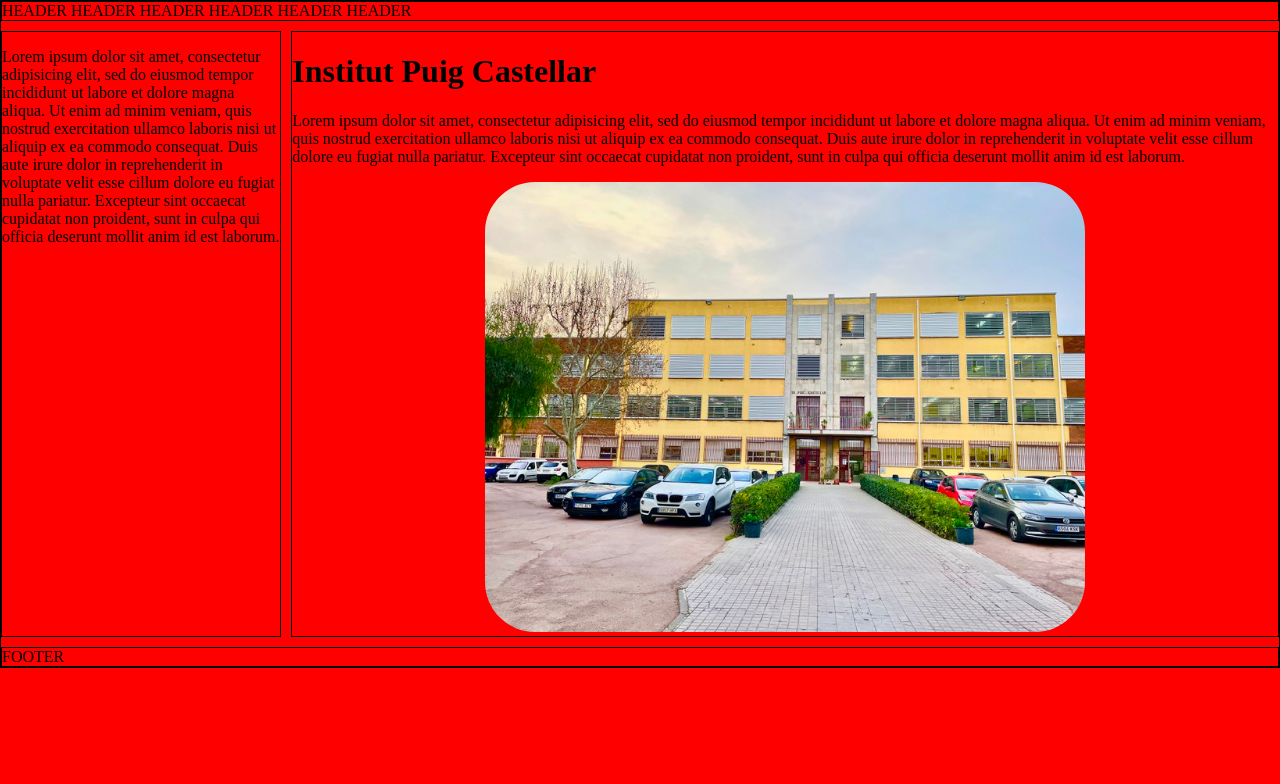
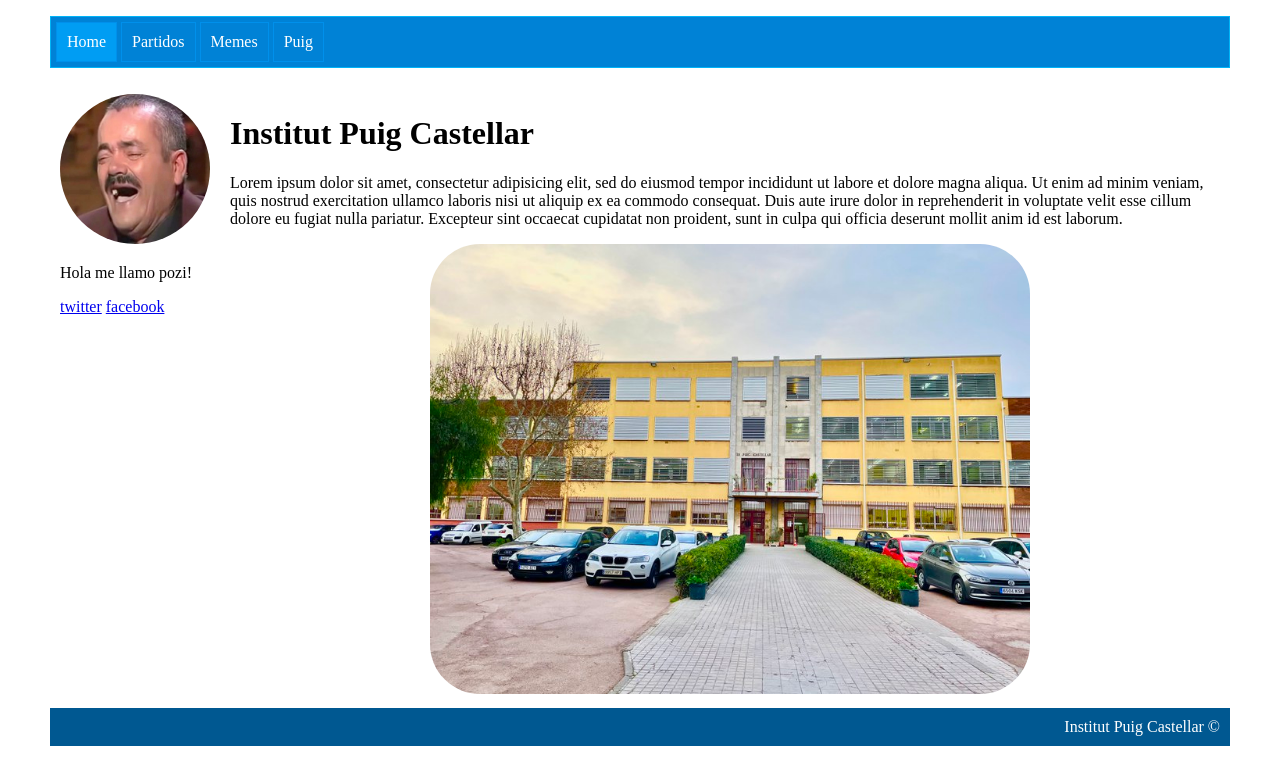
Before and after one commit to rusben/webpage, a plain HTML site: page index.html in a window 1280 px wide. Drawn offline with Linux system fonts and the light colour scheme.

Commit message:
Pozi algo ha cambiado

```diff
--- a/index.html
+++ b/index.html
@@ -13,11 +13,27 @@ You can only have one item
 with the same id at the same HTML page
 -->
 
+<div class="grid-container">
+  <div class="box" id="header">
+    <ul id="menu">
+      <li> <a href="#">Home</a> </li>
+      <li> <a href="#">Partidos</a> </li>
+      <li> <a href="#">Memes</a> </li>
+      <li> <a href="#">Puig</a> </li>
+    </ul>
 
-<div class="grid-container">
-  <div class="box" id="header">HEADER HEADER HEADER HEADER HEADER HEADER </div>
+  </div>
   <div class="box" id="right">
-    <p> Lorem ipsum dolor sit amet, consectetur adipisicing elit, sed do eiusmod tempor incididunt ut labore et dolore magna aliqua. Ut enim ad minim veniam, quis nostrud exercitation ullamco laboris nisi ut aliquip ex ea commodo consequat. Duis aute irure dolor in reprehenderit in voluptate velit esse cillum dolore eu fugiat nulla pariatur. Excepteur sint occaecat cupidatat non proident, sunt in culpa qui officia deserunt mollit anim id est laborum.</p>
+    <div id="card">
+      <img src="images/pozi.jpg"/>
+      <p>Hola me llamo pozi!</p>
+      <p>
+        <a href="#">twitter</a>
+        <a href="#">facebook</a>
+      </p>
+    </div>
+
+
   </div>
   <div class="box" id="content">
     <h1>Institut Puig Castellar</h1>
@@ -26,7 +42,9 @@ with the same id at the same HTML page
       <img id="main-image" src="images/puig.jpeg" alt="Institut Puig Castellar" />
     </div>
   </div>
-  <div class="box" id="footer">FOOTER</div>
+  <div class="box" id="footer">
+    Institut Puig Castellar ©
+  </div>
 </div>
 
 </body>
--- a/style.css
+++ b/style.css
@@ -1,11 +1,25 @@
 body {
-  background-color: red;
+  background-color: white;
+  padding-left: 50px;
+  padding-right: 50px;
+
+  color: black;
   margin: 0;
 }
+
 
 /*
 Comentario:
 #header { border: thin solid black; }
+*/
+
+/*
+  005891
+  0082d6
+  0090eb
+  009df3
+  00a9f5
+  00b4f7
 */
 
 #main-image {
@@ -17,8 +31,40 @@ Comentario:
   text-align: center;
 }
 
+#menu {
+
+  list-style: none;
+  border: thin solid #00b4f7;
+  padding: 0;
+  background-color: #0082d6;
+  padding: 5px;
+}
+
+#menu > li {
+    border: thin solid #0090eb;
+    display: inline-grid;
+}
+
+#menu > li:first-child  {
+  background-color: #009df3;
+
+}
+
+#menu > li > a {
+  color: white;
+  text-decoration: none;
+  padding: 10px;
+
+}
+
+#menu > li:hover {
+  background-color: #005891;
+}
+
+
+
 .grid-container {
-  border: thin solid black;
+  /* border: thin solid black; */
   display: grid;
   grid-template-areas: 'header header header header header header'
                        'right right content content content content'
@@ -26,6 +72,27 @@ Comentario:
   grid-gap: 10px;
 }
 
+#right {
+  /* border: thin solid #00b4f7; */
+  padding-left: 10px;
+  padding-right: 10px;
+}
+
+#card > img {
+    border-radius: 50%;
+    width: 150px;
+}
+
+#footer {
+  background-color: #005891;
+  padding: 10px;
+  color: white;
+  text-align: right;
+}
+
+
+
+/* Definición de grid-areas */
 #header { grid-area: header; }
 #right { grid-area: right; }
 #content {
@@ -34,5 +101,5 @@ Comentario:
 #footer { grid-area: footer; }
 
 .box {
- border: thin solid black;
+ /* border: thin solid black; */
 }
```
Also changed, not shown: images/pozi.jpg (added).
